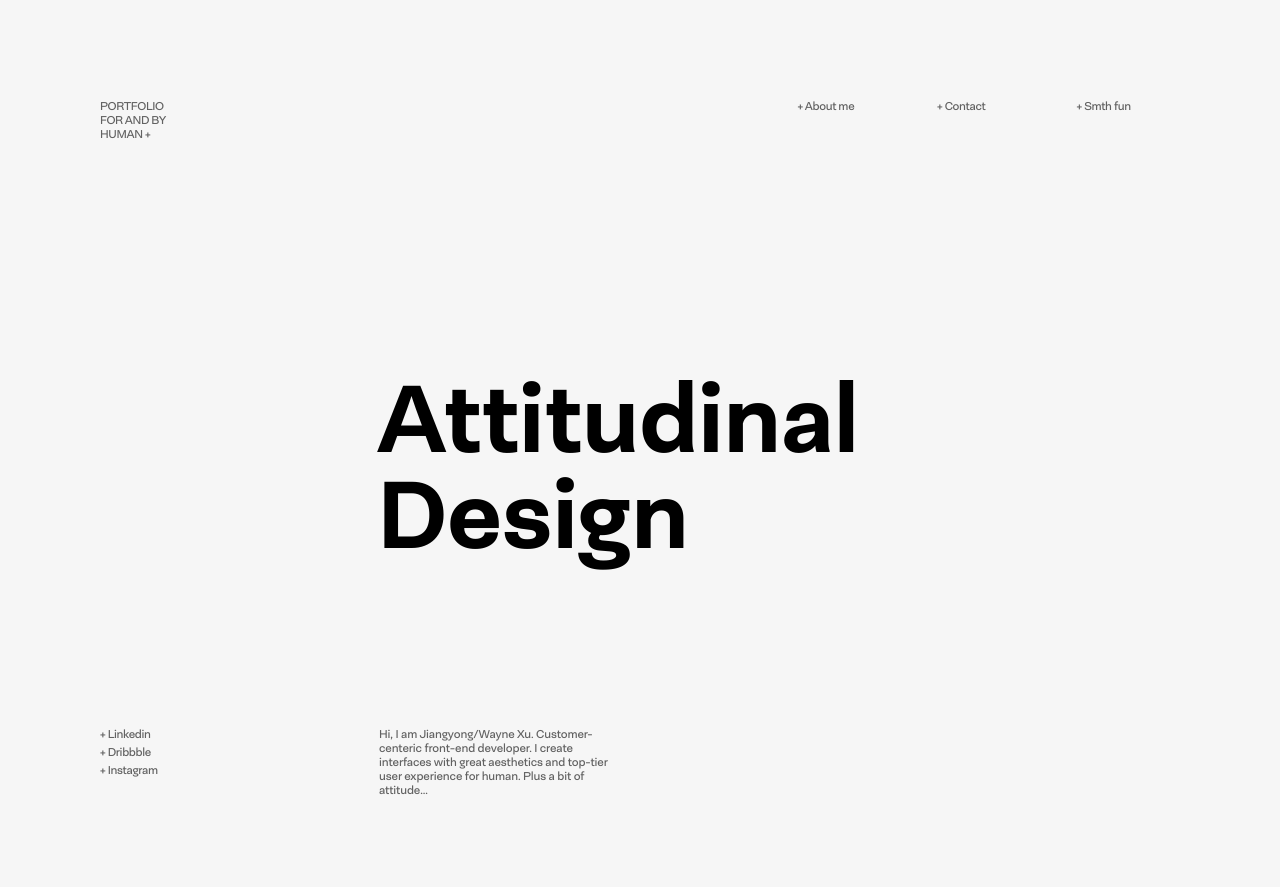
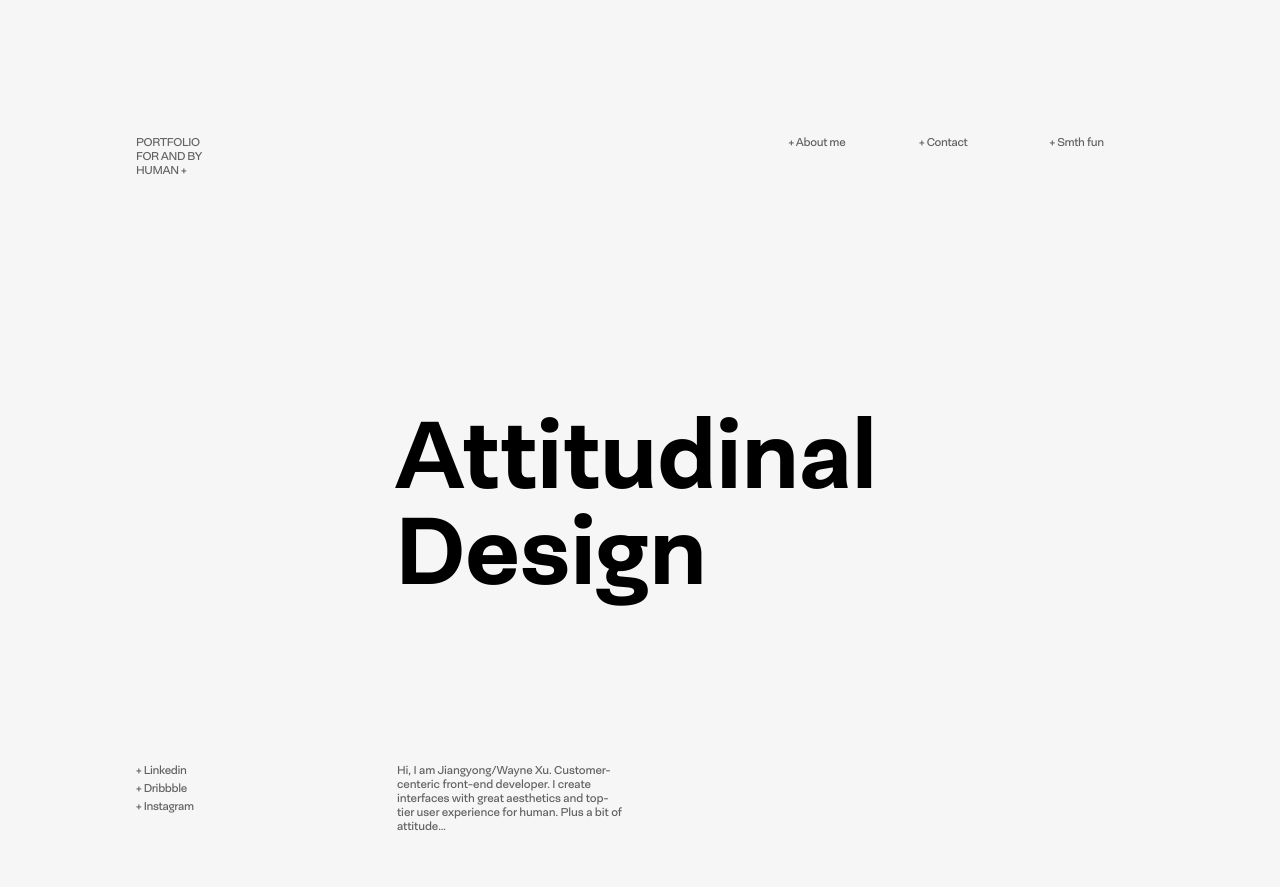
Before and after one commit to waynexu1998/portfolio, a plain HTML site: page index.html in a window 1280 px wide. Drawn offline with nearby package versions, Linux system fonts and the light colour scheme; a web font is replaced by a local one.

Commit message:
fixed locomotive

```diff
--- a/css/index.css
+++ b/css/index.css
@@ -11,12 +11,15 @@
 }
 
 body {
-    padding: 100px !important;
     font-family: "NeogroteskPro";
     -webkit-font-smoothing: antialiased;
     -moz-osx-font-smoothing: grayscale;
     font-weight: 400;
     background-color: #f6f6f6;
+}
+
+.wrapper {
+    padding: 100px !important;
 }
 
 h2 {
--- a/index.html
+++ b/index.html
@@ -9,6 +9,7 @@
     <link rel="stylesheet" href="./css/locomotive-scroll.css">
 </head>
 <body>
+    <div data-scroll-container class="wrapper">
         <r-grid columns=8>
             <r-cell span=1>
                 <h2 class="heading">
@@ -48,12 +49,10 @@
                 <p>Hi, I am Jiangyong/Wayne Xu. Customer-centeric front-end developer. I create
                     interfaces with great aesthetics and top-tier user experience for human. Plus a bit of attitude...</p>
             </r-cell>
+
         </r-grid>
+    </div>
     <script src="./js/locomotive-scroll.min.js"></script>
-    <script>
-        (function () {
-            var scroll = new LocomotiveScroll();
-        })();
-    </script>
+    <script src="./js/index.js"></script>
 </body>
 </html>
--- /dev/null
+++ b/js/index.js
@@ -0,0 +1,4 @@
+const scroll = new LocomotiveScroll({
+    smooth: true,
+    el: document.querySelector('[data-scroll-container]'),
+})
```
Also changed, not shown: 1 other file. Lines whose indentation alone changed are shown as unchanged.
